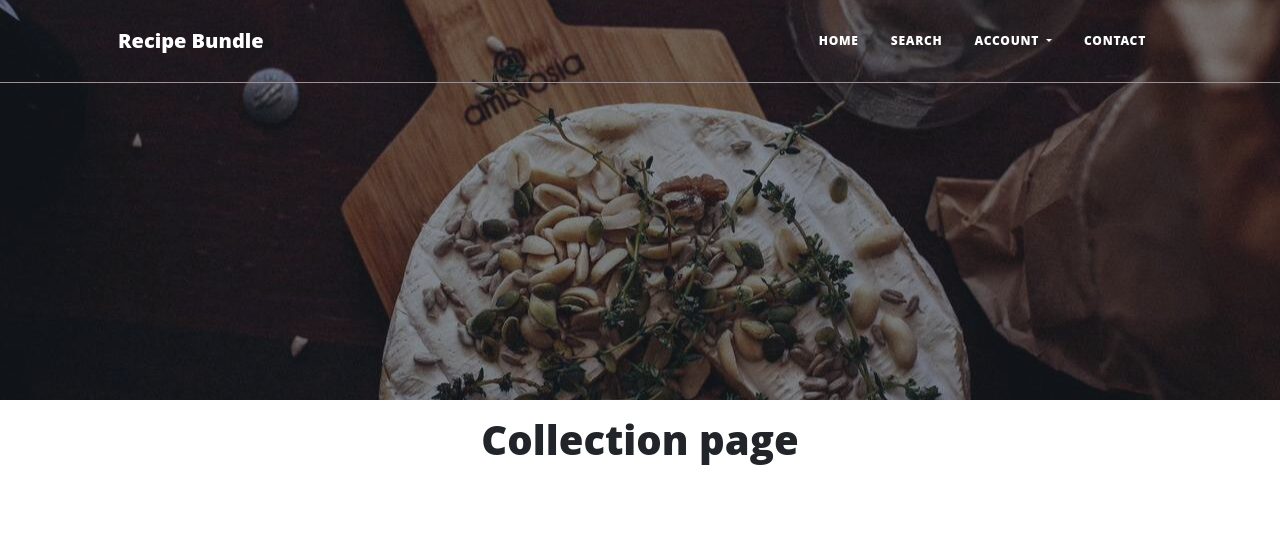
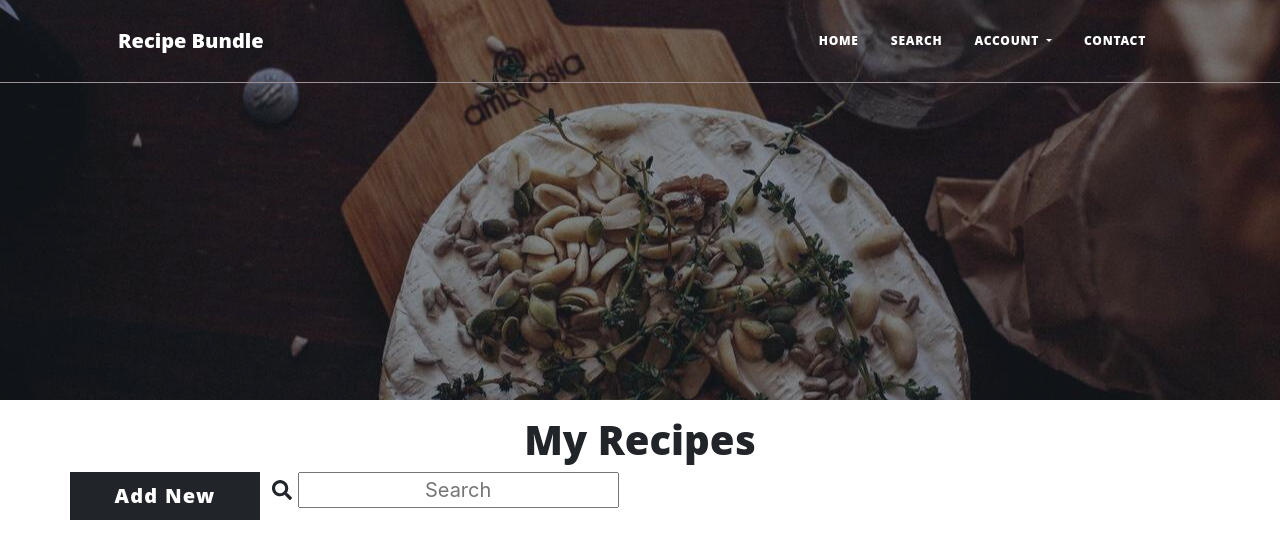
Before and after one commit to ElrieM/MS3-RecipeBundle, a Flask app: page /collection in a window 1280 px wide. Shown: the top 559 px of the page. Run offline with Flask 2, Linux system fonts and the light colour scheme; data that the repository does not hold is empty; some libraries are stand-ins or nearby versions; some web fonts are replaced.

Commit message:
docs: Create collection page and connect to MongoDB

```diff
--- a/app.py
+++ b/app.py
@@ -19,6 +19,13 @@ mongo = PyMongo(app)
 
 
 @app.route("/")
+@app.route("/collection")
+def collection():
+    recipes = mongo.db.recipes.find()
+    return render_template("collection.html", recipes=recipes)
+
+
+@app.route("/index")
 def index():
     return render_template("index.html")
 
@@ -31,10 +38,6 @@ def recipes():
 @app.route("/search")
 def search():
     return render_template("search.html")
-
-@app.route("/collection")
-def collection():
-    return render_template("collection.html")
 
 
 @app.route("/contact")
--- a/templates/collection.html
+++ b/templates/collection.html
@@ -1,8 +1,31 @@
 {% extends "base.html" %}
 {% block content %}
 
+
+<h1 class="text-center">My Recipes</h1>
+
+<!-- Table of recipes -->
 <div class="container">
-    <h1 class="text-center">Collection page</h1>
+    <div class="row">
+        <button type="submit" class="col-2 btn btn-dark btn-lg">
+            Add New
+        </button>
+        <a class="col-10">
+            <i class="fas fa-search prefix"></i>
+            <input class="text-center" type="text" id="search-col" name="search-col" placeholder="Search">
+        </a>
+    </div>
+    <div class="row">
+        <ul>
+            {% for recipe in recipes %}
+            <li class="col-8">
+                {{ recipe.recipe_name }}
+            </li>
+            {% endfor %}
+        </ul>
+
+    </div>
+
 </div>
 
 {% endblock %}
```
